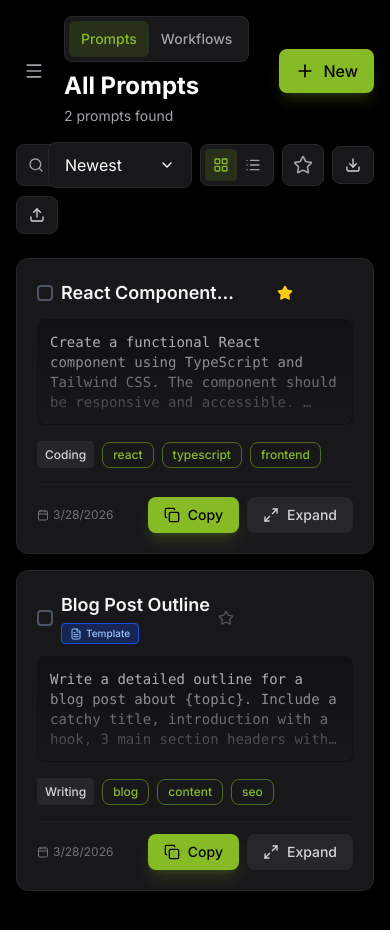
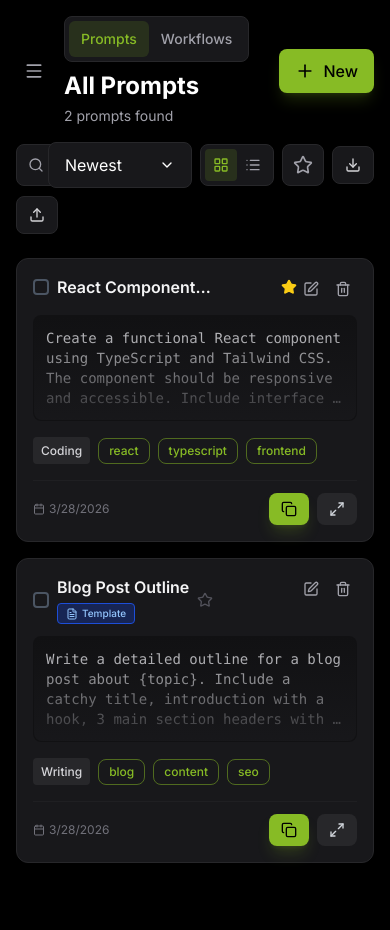
Before and after one commit to DochertyDev/PromptVault, a React (Vite) app: page / in a window 390 px wide. Shown: the top 930 px of the page. Built offline with nearby package versions, Linux system fonts and the light colour scheme.

Commit message:
Mobile: always show Edit/Delete actions on touch screens, hover-only on desktop

```diff
--- a/components/PromptCard.tsx
+++ b/components/PromptCard.tsx
@@ -111,7 +111,7 @@ const PromptCard: React.FC<PromptCardProps> = ({
         </div>
 
         <div className="hidden md:flex items-center gap-2 flex-shrink-0">
-             {prompt.tags.slice(0, 3).map(tag => (
+          {prompt.tags.slice(0, 3).map(tag => (
             <button
               key={tag}
               onClick={(e) => { e.stopPropagation(); onTagClick(tag); }}
@@ -126,7 +126,8 @@ const PromptCard: React.FC<PromptCardProps> = ({
         </div>
 
         <div className="flex items-center gap-2 flex-shrink-0 pl-4 border-l border-black-300/50">
-           <div className="flex items-center gap-1 opacity-0 group-hover:opacity-100 transition-opacity mr-2">
+          {/* Desktop: hover-reveal. Mobile: always visible */}
+          <div className="flex items-center gap-1 opacity-100 md:opacity-0 md:group-hover:opacity-100 transition-opacity mr-2">
             <button
               onClick={(e) => { e.stopPropagation(); onEdit(prompt); }}
               className="p-2 text-zinc-400 hover:text-accent hover:bg-accent-light rounded transition-colors"
@@ -143,7 +144,7 @@ const PromptCard: React.FC<PromptCardProps> = ({
             </button>
           </div>
 
-           <button
+          <button
             onClick={handleCopy}
             className={`flex items-center justify-center w-8 h-8 rounded-lg transition-all duration-200 ${
               copied
@@ -171,7 +172,7 @@ const PromptCard: React.FC<PromptCardProps> = ({
   return (
     <div
       onClick={handleCardClick}
-      className={`group bg-black-200 backdrop-blur-sm border rounded-xl p-5 flex flex-col h-full transition-all duration-300 hover:shadow-lg hover:shadow-accent/10 cursor-pointer ${
+      className={`group bg-black-200 backdrop-blur-sm border rounded-xl p-4 md:p-5 flex flex-col h-full transition-all duration-300 hover:shadow-lg hover:shadow-accent/10 cursor-pointer ${
         isSelected
           ? 'border-accent bg-accent/5 shadow-accent/20'
           : 'border-black-300 hover:border-accent'
@@ -196,7 +197,7 @@ const PromptCard: React.FC<PromptCardProps> = ({
              </button>
            )}
            <div className="flex flex-col">
-             <h3 className="text-lg font-semibold text-zinc-100 line-clamp-1" title={prompt.title}>
+             <h3 className="text-base md:text-lg font-semibold text-zinc-100 line-clamp-1" title={prompt.title}>
                 {prompt.title}
              </h3>
              {prompt.isTemplate && (
@@ -214,7 +215,8 @@ const PromptCard: React.FC<PromptCardProps> = ({
               <Star className="w-4 h-4" fill={prompt.isFavorite ? "currentColor" : "none"} />
            </button>
         </div>
-        <div className="flex items-center gap-1 opacity-0 group-hover:opacity-100 transition-opacity">
+        {/* Desktop: hover-reveal. Mobile: always visible */}
+        <div className="flex items-center gap-1 opacity-100 md:opacity-0 md:group-hover:opacity-100 transition-opacity">
           <button
             onClick={(e) => { e.stopPropagation(); onEdit(prompt); }}
             className="p-1.5 text-zinc-400 hover:text-accent hover:bg-accent-light rounded transition-colors"
@@ -274,7 +276,7 @@ const PromptCard: React.FC<PromptCardProps> = ({
           <div className="flex items-center gap-2">
             <button
               onClick={handleCopy}
-              className={`flex items-center gap-2 px-4 py-2 rounded-lg text-sm font-medium transition-all duration-200 ${
+              className={`flex items-center gap-2 px-3 md:px-4 py-2 rounded-lg text-sm font-medium transition-all duration-200 ${
                 copied
                   ? 'bg-green-500/20 text-green-400'
                   : 'bg-accent hover:bg-accent-hover text-black shadow-lg shadow-accent/20'
@@ -283,23 +285,23 @@ const PromptCard: React.FC<PromptCardProps> = ({
               {copied ? (
                 <>
                   <Check className="w-4 h-4" />
-                  Copied
+                  <span className="hidden sm:inline">Copied</span>
                 </>
               ) : (
                 <>
                   <Copy className="w-4 h-4" />
-                  Copy
+                  <span className="hidden sm:inline">Copy</span>
                 </>
               )}
             </button>
 
             <button
               onClick={(e) => { e.stopPropagation(); onExpand?.(prompt); }}
-              className="flex items-center gap-2 px-4 py-2 rounded-lg text-sm font-medium transition-all duration-200 bg-black-300 hover:bg-black-400 text-gray-300 hover:text-white"
+              className="flex items-center gap-2 px-3 md:px-4 py-2 rounded-lg text-sm font-medium transition-all duration-200 bg-black-300 hover:bg-black-400 text-gray-300 hover:text-white"
               title="Expand Prompt"
             >
               <Maximize2 className="w-4 h-4" />
-              Expand
+              <span className="hidden sm:inline">Expand</span>
             </button>
           </div>
         </div>
```
